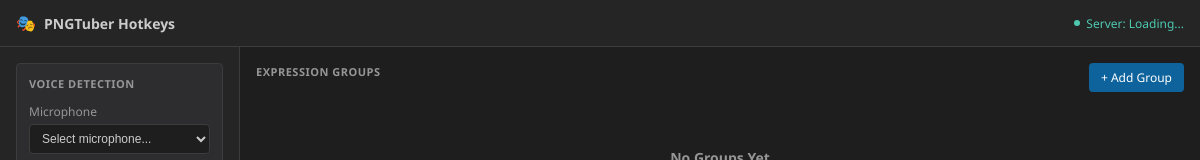
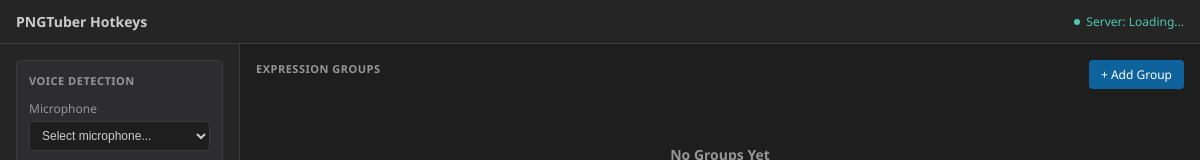
Before and after one commit to Slimsslimsy/PNGTuber-expressions, an Electron app: page src/renderer/index.html in a window 1200 px wide. Shown: the top 160 px of the page. Drawn offline with Linux system fonts and the light colour scheme; no server answers.

Commit message:
Remove emoji from app
Removed emoji . looked shit

```diff
--- a/src/renderer/index.html
+++ b/src/renderer/index.html
@@ -14,7 +14,6 @@
     <header class="app-header">
       <div class="header-content">
         <h1 class="app-title">
-          <span class="emoji">🎭</span>
           PNGTuber Hotkeys
         </h1>
         <div class="header-actions">
```
